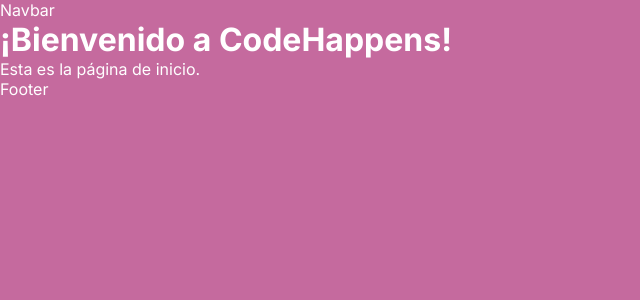
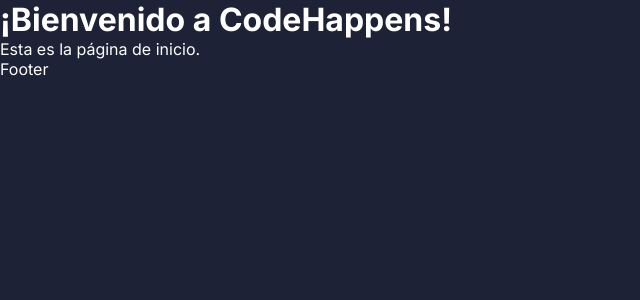
Before and after one commit to hgall3/CodeHappens_V2, a React (Vite) app: page / in a window 1280 px wide. Shown: the top 300 px of the page, without its empty margins (0-640 px from the left). Built offline with nearby package versions, Linux system fonts and the light colour scheme.

Commit message:
Feat: Backround component created and wrote into Layout

```diff
--- /dev/null
+++ b/src/Components/Background/Background.jsx
@@ -0,0 +1,12 @@
+import './Background.scss';
+
+
+const Background = ({ children, color = "default" }) => {
+  return (
+    <div className={`main-background ${color}`}>
+      {children}
+    </div>
+  );
+};
+
+export default Background;
--- /dev/null
+++ b/src/Components/Background/Background.scss
@@ -0,0 +1,15 @@
+@use "../../Styles/Variables.scss" as *;
+
+.main-background {
+  min-height: 100vh;
+  width: 100%;
+  transition: background-color 0.5s ease;
+
+  &.default {
+    background-color: $background-1;
+  }
+
+  &.variant {
+    background-color: $background-2;
+  }
+}
--- a/src/Components/Button/Button.scss
+++ b/src/Components/Button/Button.scss
@@ -1,4 +1,4 @@
-@import "../../Styles/Variables.scss";
+@use "../../Styles/Variables.scss" as *;
 
 .custom-button {
 
--- /dev/null
+++ b/src/Components/Navbar/Navbar.jsx
@@ -0,0 +1 @@
+import "./Navbar.scss";
--- /dev/null
+++ b/src/Components/Navbar/Navbar.scss
@@ -0,0 +1,2 @@
+@use "../../Styles/Variables.scss" as *;
+@use "../../Styles/Main.scss" as *;
--- a/src/Layout/Layout.jsx
+++ b/src/Layout/Layout.jsx
@@ -1,15 +1,17 @@
 import { Outlet } from 'react-router-dom';
-import "./Layout.scss";
+// import Navbar from '../Components/Navbar/Navbar';
+import Background from '../Components/Background/Background';
+import './Layout.scss';
 
 const Layout = () => {
   return (
-    <>
-      <nav>Navbar</nav>
+    <Background color="default">
+      {/* <Navbar /> */}
       <main>
         <Outlet />
       </main>
       <footer>Footer</footer>
-    </>
+    </Background>
   );
 };
 
--- a/src/Pages/Homepage/Homepage.scss
+++ b/src/Pages/Homepage/Homepage.scss
@@ -1,3 +1 @@
 @use "../../Styles/Main.scss" as *;
-
-body { background-color: $accent-card; }
```
